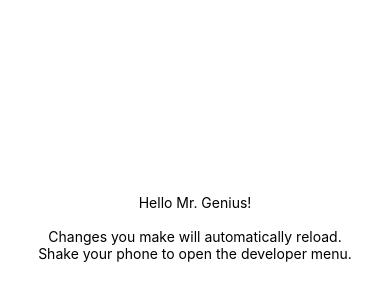
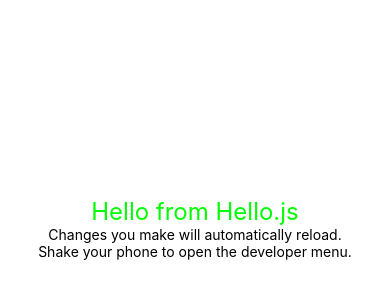
Before and after one commit to Aladoran/react-native-test, a React Native app: screen / in a window 390 px wide. Shown: the part 194-494 px from the top of the page. Built offline with nearby package versions, Linux system fonts and the light colour scheme.

Commit message:
login screen

```diff
--- a/App.js
+++ b/App.js
@@ -1,5 +1,7 @@
 import React from 'react';
 import { StyleSheet, Text, View } from 'react-native';
+
+import Hello from './Hello';
 
 export default class App extends React.Component {
 
@@ -8,8 +10,8 @@ export default class App extends React.Component {
   render() {
     return (
       <View style={styles.container}>
-        <Text>Hello Mr. Genius!</Text>
-        <Text>  </Text>
+        <Hello />
+        <Text/>
         <Text>Changes you make will automatically reload.</Text>
         <Text>Shake your phone to open the developer menu.</Text>
       </View>
@@ -23,5 +25,6 @@ const styles = StyleSheet.create({
     backgroundColor: '#fff',
     alignItems: 'center',
     justifyContent: 'center',
+    fontSize: 24
   },
 });
--- /dev/null
+++ b/Hello.js
@@ -0,0 +1,25 @@
+import React from 'react';
+import {
+    StyleSheet,
+    View,
+    Text,
+} from 'react-native';
+
+
+export default class Hello extends React.Component {
+
+    render() {
+        return (
+            <View>
+                <Text style={styles.hello}>Hello from Hello.js</Text>
+            </View>
+        )
+    }
+}
+
+const styles = StyleSheet.create({
+    hello: {
+        color: '#00FF00',
+        fontSize: 24
+    }
+})
```
